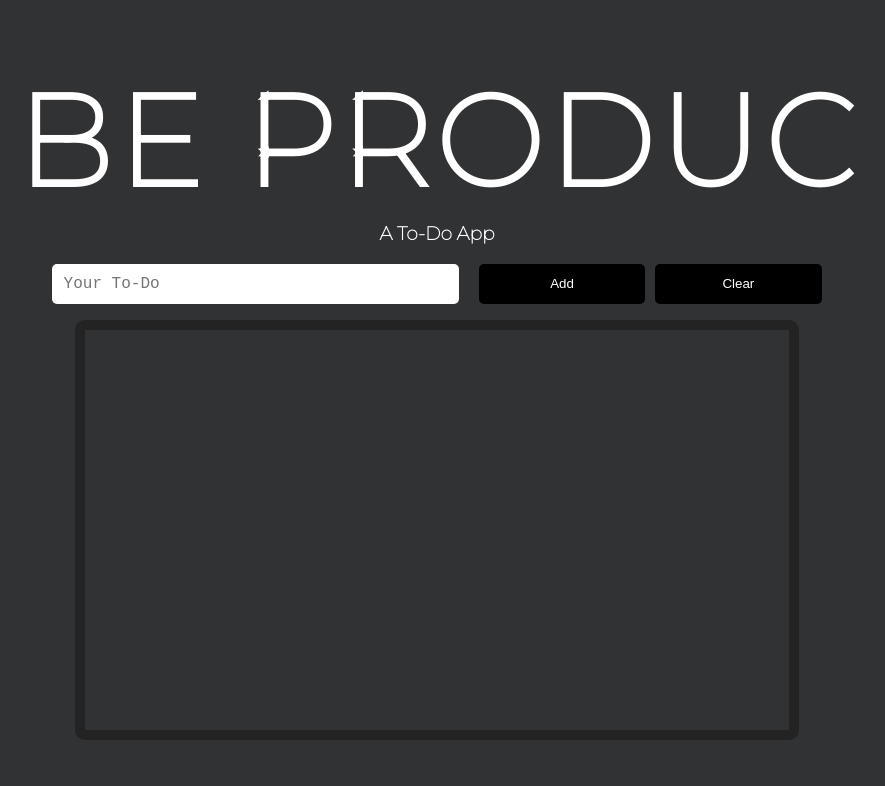
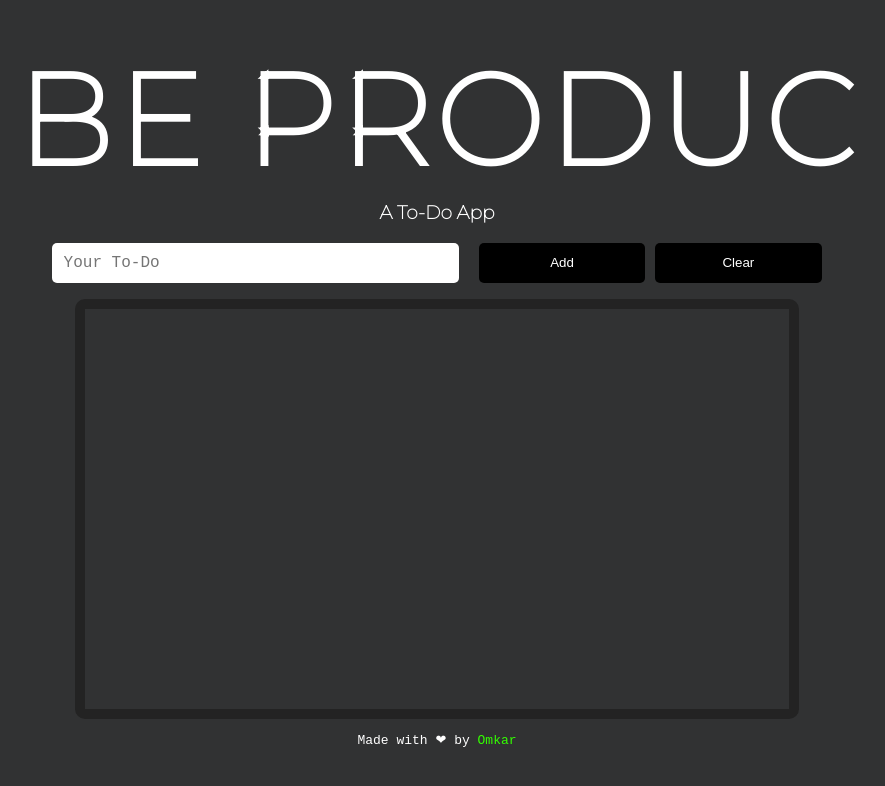
Before and after one commit to omkar787/Be-produc, a React (Create React App) app: page / in a window 1280 px wide. Shown: the top 786 px of the page, without its empty margins (203-1088 px from the left). Built offline with nearby package versions, Linux system fonts and the light colour scheme.

Commit message:
Added footer

```diff
--- a/src/App.css
+++ b/src/App.css
@@ -1,7 +1,6 @@
 body{
     margin: 0;
     padding: 0;
-    height: 100vh;
 }
 
 .app{
--- /dev/null
+++ b/src/components/Footer.css
@@ -0,0 +1,15 @@
+footer{
+    display: flex;
+    justify-content: center;
+    align-items: center;
+    margin-bottom: 0;
+}
+
+.footer-text{
+    font-family: monospace;
+}
+
+.footer-text a{
+    text-decoration: none;
+    color: rgb(51, 255, 0);
+}
--- /dev/null
+++ b/src/components/Footer.js
@@ -0,0 +1,10 @@
+import React from 'react'
+import "./Footer.css"
+
+export default function Footer() {
+    return (
+        <div className="footer">
+            <p className="footer-text">Made with ❤ by <a rel="noreferrer" target="_blank" href="https://github.com/omkar787">Omkar</a></p>
+        </div>
+    )
+}
--- a/src/components/Header.js
+++ b/src/components/Header.js
@@ -1,6 +1,7 @@
 import React, { useEffect, useRef } from 'react'
 import "./Header.css"
 import Todos from './Todos'
+import Footer from './Footer'
 import { v4 as uuidv4 } from "uuid"
 
 export default function Header({ todosList, settodosList }) {
@@ -56,6 +57,9 @@ export default function Header({ todosList, settodosList }) {
             </div>
 
             <Todos todosList={todosList} settodosList={settodosList} />
+            <Footer />
         </div>
+
+
     )
 }
--- a/src/index.css
+++ b/src/index.css
@@ -2,6 +2,7 @@
 @import url('https://fonts.googleapis.com/css2?family=Roboto+Mono:wght@300&display=swap');
 body {
   margin: 0;
+  height: 100vh;
   font-family: -apple-system, BlinkMacSystemFont, 'Segoe UI', 'Roboto', 'Oxygen',
     'Ubuntu', 'Cantarell', 'Fira Sans', 'Droid Sans', 'Helvetica Neue',
     sans-serif;
```
